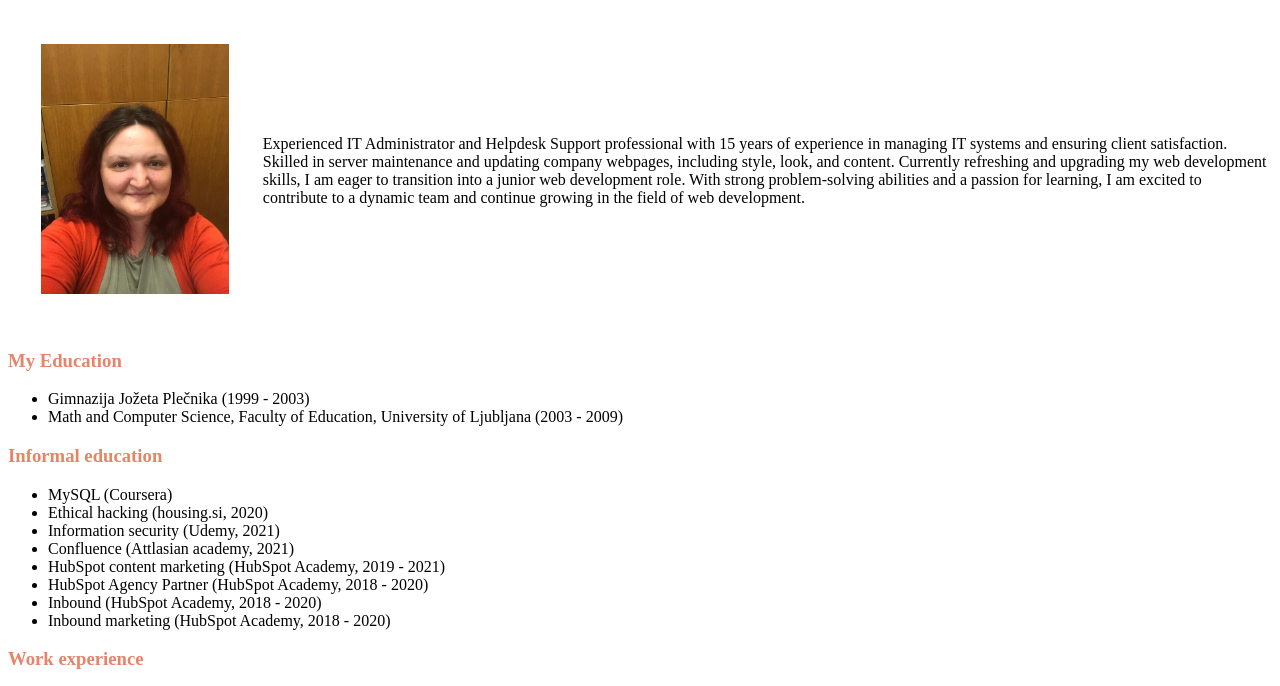
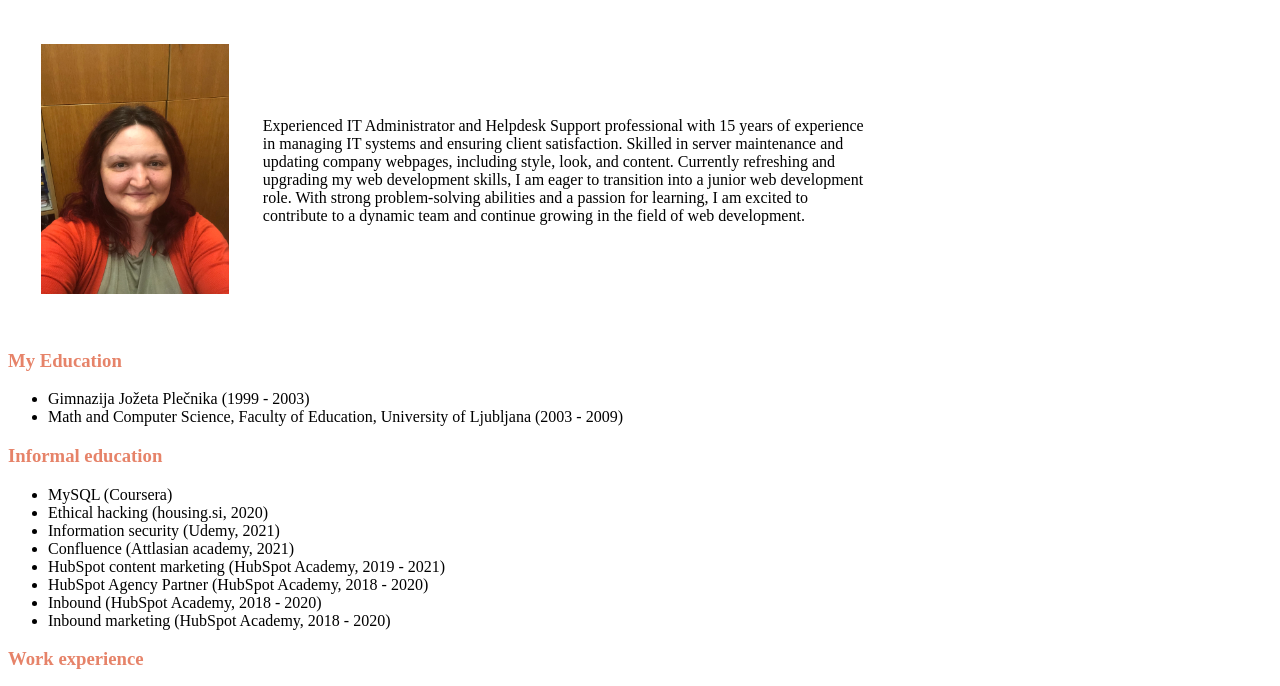
Before and after one commit to tanc-iq/resume, a plain HTML site: page index.html in a window 1280 px wide. Shown: the part 89-775 px from the top of the page. Drawn offline with Linux system fonts and the light colour scheme.

Commit message:
Update index.html

```diff
--- a/index.html
+++ b/index.html
@@ -29,6 +29,10 @@
             color: #E68369;
         }
 
+        #about{
+            width: 60%;
+        }
+
 
     </style>
 </head>
@@ -39,7 +43,7 @@
         <tr>
             <td><img src="./assets/images/Tanja.jpg" height="250"alt="Tanja's picture"/> </td>
             <td>
-                <p>
+                <p id="about">
                 Experienced IT Administrator and Helpdesk Support professional with 15 years
                 of experience in managing IT systems and ensuring client satisfaction.
                 Skilled in server maintenance and updating company webpages, including style,
```
